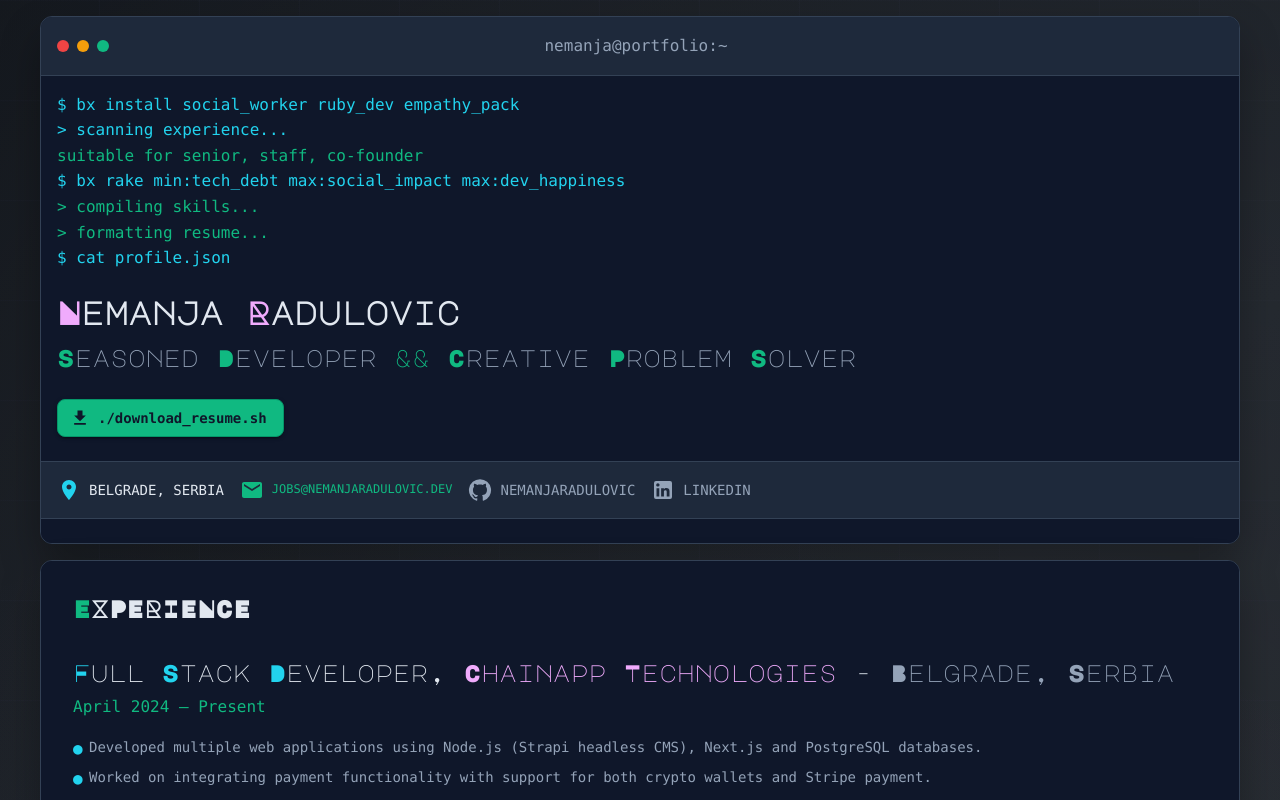
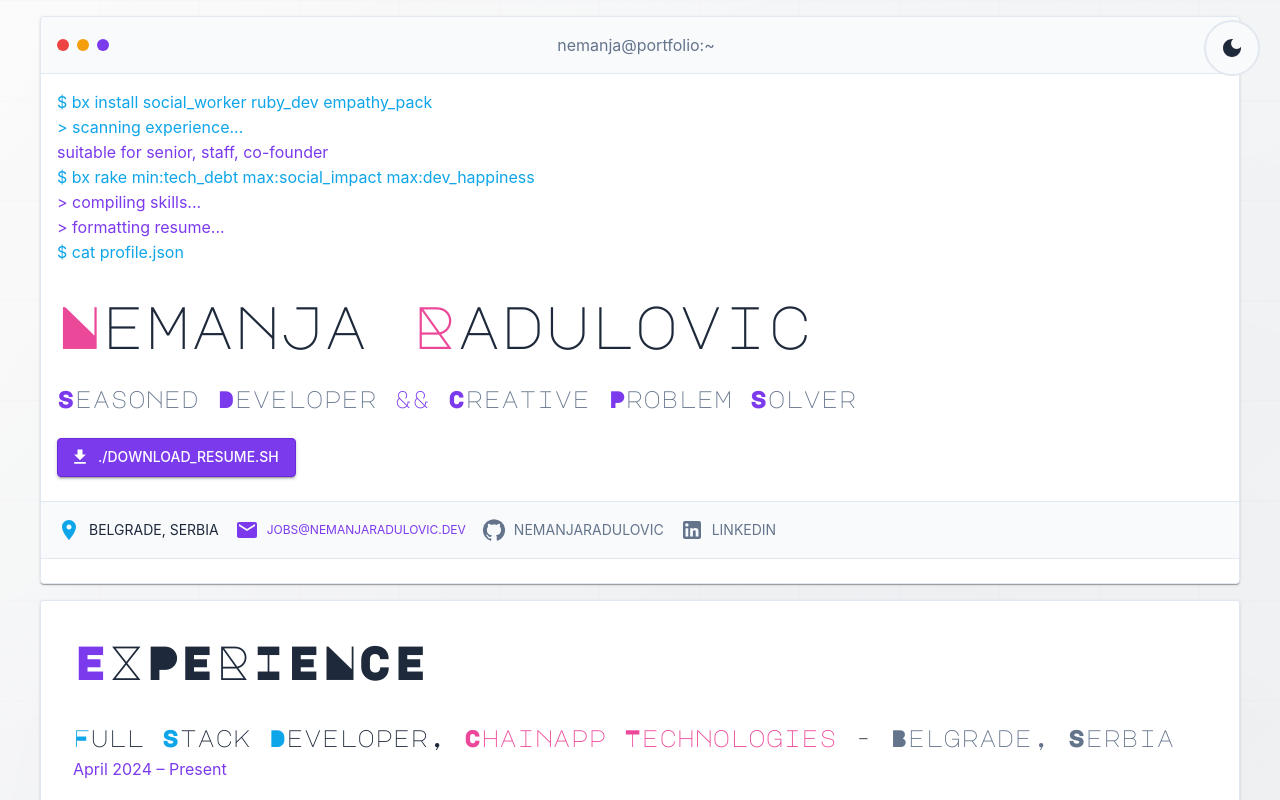
Before and after one commit to Nemanzh/my-cv-site, a Next.js app in the folder frontend/: page /en in a window 1280 px wide. Shown: the top 800 px of the page. Built offline with nearby package versions, Linux system fonts and the light colour scheme.

Commit message:
feat: Add dark and light theme

```diff
--- a/frontend/src/app/[locale]/page.tsx
+++ b/frontend/src/app/[locale]/page.tsx
@@ -3,7 +3,7 @@ import Hero from '@/components/Hero';
 import WorkExperience from '@/components/WorkExperience';
 import Education from '@/components/Education';
 import Skills from '@/components/Skills';
-import { Box } from '@mui/material';
+import ClientPageWrapper from '@/components/ClientPageWrapper';
 
 export default async function Home({
   params,
@@ -14,57 +14,11 @@ export default async function Home({
   setRequestLocale(locale);
 
   return (
-    <Box
-      component="main"
-      sx={{
-        minHeight: '100vh',
-        background: `
-          radial-gradient(circle at 20% 80%, rgba(120, 119, 198, 0.15) 0%, transparent 50%),
-          radial-gradient(circle at 80% 20%, rgba(255, 255, 255, 0.1) 0%, transparent 50%),
-          radial-gradient(circle at 40% 40%, rgba(120, 119, 198, 0.08) 0%, transparent 50%),
-          linear-gradient(135deg,
-            rgba(13, 17, 23, 1) 0%,
-            rgba(22, 27, 34, 1) 25%,
-            rgba(13, 17, 23, 1) 50%,
-            rgba(22, 27, 34, 1) 75%,
-            rgba(13, 17, 23, 1) 100%
-          )
-        `,
-        position: 'relative',
-        '&::before': {
-          content: '""',
-          position: 'fixed',
-          top: 0,
-          left: 0,
-          right: 0,
-          bottom: 0,
-          background: `
-            repeating-linear-gradient(
-              90deg,
-              transparent,
-              transparent 98px,
-              rgba(120, 119, 198, 0.03) 100px
-            ),
-            repeating-linear-gradient(
-              0deg,
-              transparent,
-              transparent 98px,
-              rgba(120, 119, 198, 0.03) 100px
-            )
-          `,
-          pointerEvents: 'none',
-          zIndex: 0,
-        },
-        '& > *': {
-          position: 'relative',
-          zIndex: 1,
-        },
-      }}
-    >
+    <ClientPageWrapper>
       <Hero />
       <WorkExperience />
       <Education />
       <Skills />
-    </Box>
+    </ClientPageWrapper>
   );
 }
--- /dev/null
+++ b/frontend/src/components/ClientPageWrapper.tsx
@@ -0,0 +1,97 @@
+'use client';
+
+import React from 'react';
+import { Box, useTheme } from '@mui/material';
+import ThemeToggle from './ThemeToggle';
+
+interface ClientPageWrapperProps {
+  children: React.ReactNode;
+}
+
+export default function ClientPageWrapper({
+  children,
+}: ClientPageWrapperProps) {
+  const theme = useTheme();
+  const isDark = theme.palette.mode === 'dark';
+
+  return (
+    <Box
+      component="main"
+      sx={{
+        minHeight: '100vh',
+        background: isDark
+          ? `
+            radial-gradient(circle at 20% 80%, rgba(120, 119, 198, 0.15) 0%, transparent 50%),
+            radial-gradient(circle at 80% 20%, rgba(255, 255, 255, 0.1) 0%, transparent 50%),
+            radial-gradient(circle at 40% 40%, rgba(120, 119, 198, 0.08) 0%, transparent 50%),
+            linear-gradient(135deg,
+              rgba(13, 17, 23, 1) 0%,
+              rgba(22, 27, 34, 1) 25%,
+              rgba(13, 17, 23, 1) 50%,
+              rgba(22, 27, 34, 1) 75%,
+              rgba(13, 17, 23, 1) 100%
+            )
+          `
+          : `
+            radial-gradient(circle at 20% 80%, rgba(124, 58, 237, 0.08) 0%, transparent 50%),
+            radial-gradient(circle at 80% 20%, rgba(0, 0, 0, 0.05) 0%, transparent 50%),
+            radial-gradient(circle at 40% 40%, rgba(124, 58, 237, 0.05) 0%, transparent 50%),
+            linear-gradient(135deg,
+              rgba(255, 255, 255, 1) 0%,
+              rgba(248, 250, 252, 1) 25%,
+              rgba(255, 255, 255, 1) 50%,
+              rgba(248, 250, 252, 1) 75%,
+              rgba(255, 255, 255, 1) 100%
+            )
+          `,
+        position: 'relative',
+        '&::before': {
+          content: '""',
+          position: 'fixed',
+          top: 0,
+          left: 0,
+          right: 0,
+          bottom: 0,
+          background: isDark
+            ? `
+              repeating-linear-gradient(
+                90deg,
+                transparent,
+                transparent 98px,
+                rgba(120, 119, 198, 0.03) 100px
+              ),
+              repeating-linear-gradient(
+                0deg,
+                transparent,
+                transparent 98px,
+                rgba(120, 119, 198, 0.03) 100px
+              )
+            `
+            : `
+              repeating-linear-gradient(
+                90deg,
+                transparent,
+                transparent 98px,
+                rgba(124, 58, 237, 0.02) 100px
+              ),
+              repeating-linear-gradient(
+                0deg,
+                transparent,
+                transparent 98px,
+                rgba(124, 58, 237, 0.02) 100px
+              )
+            `,
+          pointerEvents: 'none',
+          zIndex: 0,
+        },
+        '& > *': {
+          position: 'relative',
+          zIndex: 1,
+        },
+      }}
+    >
+      <ThemeToggle />
+      {children}
+    </Box>
+  );
+}
--- a/frontend/src/components/ThemeProvider.tsx
+++ b/frontend/src/components/ThemeProvider.tsx
@@ -1,11 +1,11 @@
 'use client';
 
-import React from 'react';
+import React, { createContext, useContext, useState, useEffect } from 'react';
 import {
   ThemeProvider as MuiThemeProvider,
   createTheme,
 } from '@mui/material/styles';
-import { CssBaseline } from '@mui/material';
+import CssBaseline from '@mui/material/CssBaseline';
 
 declare module '@mui/material/styles' {
   interface Palette {
@@ -41,209 +41,173 @@ declare module '@mui/material/styles' {
   }
 }
 
-const theme = createTheme({
-  palette: {
-    mode: 'light',
-    primary: {
-      main: '#2563eb',
+// Step 1: Define types
+type ThemeMode = 'light' | 'dark';
+
+interface ThemeContextType {
+  mode: ThemeMode;
+  toggleTheme: () => void;
+}
+
+// Step 2: Create context
+const ThemeContext = createContext<ThemeContextType | undefined>(undefined);
+
+// Step 3: Custom hook to use theme
+export const useThemeMode = () => {
+  const context = useContext(ThemeContext);
+  if (!context) {
+    throw new Error('useThemeMode must be used within a ThemeProvider');
+  }
+  return context;
+};
+
+// Step 4: Extend MUI theme interface
+declare module '@mui/material/styles' {
+  interface Palette {
+    terminal: {
+      background: string;
+      header: string;
+      border: string;
+      text: string;
+      textSecondary: string;
+      cyan: string;
+      green: string;
+      greenDark: string;
+      red: string;
+      yellow: string;
+      magenta: string;
+    };
+  }
+
+  interface PaletteOptions {
+    terminal?: {
+      background?: string;
+      header?: string;
+      border?: string;
+      text?: string;
+      textSecondary?: string;
+      cyan?: string;
+      green?: string;
+      greenDark?: string;
+      red?: string;
+      yellow?: string;
+      magenta?: string;
+    };
+  }
+}
+
+// Step 5: Define color palettes
+const getColors = (mode: ThemeMode) => {
+  if (mode === 'dark') {
+    return {
+      background: {
+        default: '#0d1117',
+        paper: '#161b22',
       },
-    secondary: {
-      main: '#64748b',
+      terminal: {
+        background: '#0d1117',
+        header: '#161b22',
+        border: '#30363d',
+        text: '#f0f6fc',
+        textSecondary: '#8b949e',
+        cyan: '#00d8ff',
+        green: '#7c3aed',
+        greenDark: '#6d28d9',
+        red: '#ff6b6b',
+        yellow: '#ffd700',
+        magenta: '#ff6ac1',
       },
+    };
+  } else {
+    return {
       background: {
         default: '#ffffff',
         paper: '#f8fafc',
       },
-    text: {
-      primary: '#1e293b',
-      secondary: '#64748b',
-    },
       terminal: {
-      background: '#0f172a',
-      header: '#1e293b',
-      border: '#334155',
-      text: '#e2e8f0',
-      textSecondary: '#94a3b8',
-      cyan: '#22d3ee',
-      green: '#10b981',
-      greenDark: '#059669',
+        background: '#ffffff',
+        header: '#f8fafc',
+        border: '#e2e8f0',
+        text: '#1e293b',
+        textSecondary: '#64748b',
+        cyan: '#0ea5e9',
+        green: '#7c3aed',
+        greenDark: '#6d28d9',
         red: '#ef4444',
         yellow: '#f59e0b',
-      magenta: '#f0abfc',
+        magenta: '#ec4899',
       },
+    };
+  }
+};
+
+// Step 6: Theme Provider Component
+export default function ThemeProvider({
+  children,
+}: {
+  children: React.ReactNode;
+}) {
+  const [mode, setMode] = useState<ThemeMode>('dark');
+
+  // Step 7: Load saved theme on mount
+  useEffect(() => {
+    const savedTheme = localStorage.getItem('theme') as ThemeMode;
+    if (savedTheme) {
+      setMode(savedTheme);
+    } else {
+      // Check system preference
+      const systemPrefersDark = window.matchMedia(
+        '(prefers-color-scheme: dark)'
+      ).matches;
+      setMode(systemPrefersDark ? 'dark' : 'light');
+    }
+  }, []);
+
+  // Step 8: Toggle function
+  const toggleTheme = () => {
+    const newMode = mode === 'dark' ? 'light' : 'dark';
+    setMode(newMode);
+    localStorage.setItem('theme', newMode);
+  };
+
+  // Step 9: Create theme
+  const colors = getColors(mode);
+  const theme = createTheme({
+    palette: {
+      mode,
+      ...colors,
     },
     typography: {
-    fontFamily:
-      'ui-monospace, SFMono-Regular, "SF Mono", Menlo, Consolas, "Liberation Mono", monospace',
+      fontFamily: '"Inter", "Segoe UI", "Roboto", sans-serif',
       h1: {
-      fontSize: '2.5rem',
-      fontWeight: 700,
-      lineHeight: 1.2,
-      fontFamily:
-        'var(--font-major-mono-display), ui-monospace, SFMono-Regular, "SF Mono", Menlo, Consolas, "Liberation Mono", monospace',
+        fontFamily: '"Major Mono Display", monospace',
+        fontWeight: 400,
       },
       h2: {
-      fontSize: '2rem',
-      fontWeight: 700,
-      lineHeight: 1.1,
-      fontFamily:
-        'var(--font-major-mono-display), ui-monospace, SFMono-Regular, "SF Mono", Menlo, Consolas, "Liberation Mono", monospace',
+        fontFamily: '"Major Mono Display", monospace',
+        fontWeight: 400,
       },
       h3: {
-      fontSize: '1.5rem',
-      fontWeight: 700,
-      lineHeight: 1.3,
-      fontFamily:
-        'var(--font-major-mono-display), ui-monospace, SFMono-Regular, "SF Mono", Menlo, Consolas, "Liberation Mono", monospace',
+        fontFamily: '"Major Mono Display", monospace',
+        fontWeight: 400,
       },
       h4: {
-      fontSize: '1.25rem',
-      fontWeight: 700,
-      lineHeight: 1.3,
-      fontFamily:
-        'var(--font-major-mono-display), ui-monospace, SFMono-Regular, "SF Mono", Menlo, Consolas, "Liberation Mono", monospace',
+        fontFamily: '"Major Mono Display", monospace',
+        fontWeight: 400,
       },
       h5: {
+        fontFamily: '"Major Mono Display", monospace',
         fontWeight: 400,
-      lineHeight: 1.4,
-      fontFamily:
-        'var(--font-major-mono-display), ui-monospace, SFMono-Regular, "SF Mono", Menlo, Consolas, "Liberation Mono", monospace',
-    },
-    h6: {
-      fontSize: '1rem',
-      fontWeight: 700,
-      lineHeight: 1.4,
-      fontFamily:
-        'var(--font-major-mono-display), ui-monospace, SFMono-Regular, "SF Mono", Menlo, Consolas, "Liberation Mono", monospace',
-    },
-    body1: {
-      fontSize: '1rem',
-      lineHeight: 1.6,
-      fontFamily:
-        'ui-monospace, SFMono-Regular, "SF Mono", Menlo, Consolas, "Liberation Mono", monospace',
-    },
-    caption: {
-      fontFamily:
-        'ui-monospace, SFMono-Regular, "SF Mono", Menlo, Consolas, "Liberation Mono", monospace',
-    },
-  },
-  components: {
-    MuiButton: {
-      styleOverrides: {
-        root: {
-          textTransform: 'none',
-          borderRadius: '8px',
-          fontWeight: 600,
-          fontFamily:
-            'ui-monospace, SFMono-Regular, "SF Mono", Menlo, Consolas, "Liberation Mono", monospace',
-          transition: 'all 0.2s ease-in-out',
-        },
-        contained: {
-          '&:hover': {
-            boxShadow: '0 0 20px rgba(16, 185, 129, 0.3)',
-            transform: 'translateY(-2px)',
-          },
-          '&.terminal-download': {
-            fontWeight: 600,
-            textTransform: 'none',
-            fontFamily:
-              'ui-monospace, SFMono-Regular, "SF Mono", Menlo, Consolas, "Liberation Mono", monospace',
-            maxWidth: 'fit-content',
-            transition: 'all 0.2s ease-in-out',
-          },
-        },
-      },
-    },
-    MuiCard: {
-      styleOverrides: {
-        root: {
-          borderRadius: '12px',
-          overflow: 'hidden',
-          '&.terminal-window': {
-            boxShadow: '0 20px 40px rgba(0, 0, 0, 0.3)',
-          },
-        },
-      },
-    },
-    MuiCardContent: {
-      styleOverrides: {
-        root: {
-          '&:last-child': {
-            paddingBottom: 24,
-          },
-        },
-      },
-    },
-    MuiTypography: {
-      styleOverrides: {
-        h2: {
-          '&.terminal-name': {
-            fontWeight: 700,
-            lineHeight: 1.1,
-            textAlign: 'left',
-            fontFamily:
-              'ui-monospace, SFMono-Regular, "SF Mono", Menlo, Consolas, "Liberation Mono", monospace',
-          },
-        },
-        h5: {
-          '&.terminal-title': {
-            fontWeight: 400,
-            lineHeight: 1.4,
-            textAlign: 'left',
-            fontFamily:
-              'ui-monospace, SFMono-Regular, "SF Mono", Menlo, Consolas, "Liberation Mono", monospace',
-          },
-        },
-        body1: {
-          '&.terminal-header-text': {
-            fontFamily:
-              'ui-monospace, SFMono-Regular, "SF Mono", Menlo, Consolas, "Liberation Mono", monospace',
-          },
-        },
-        body2: {
-          '&.terminal-contact-text': {
-            whiteSpace: 'nowrap',
-          },
-          '&.terminal-contact-social': {
-            fontWeight: 500,
-            whiteSpace: 'nowrap',
-          },
-        },
-        caption: {
-          '&.terminal-contact-email': {
-            fontWeight: 500,
-            whiteSpace: 'nowrap',
-          },
-        },
-      },
-    },
-    MuiLink: {
-      styleOverrides: {
-        root: {
-          textDecoration: 'none',
-          display: 'flex',
-          alignItems: 'center',
-          gap: '8px',
-          fontWeight: 500,
-          whiteSpace: 'nowrap',
-          '&:hover': {
-            textDecoration: 'underline',
-          },
-        },
-      },
       },
     },
   });
 
-interface ThemeProviderProps {
-  children: React.ReactNode;
-}
-
-export default function ThemeProvider({ children }: ThemeProviderProps) {
   return (
+    <ThemeContext.Provider value={{ mode, toggleTheme }}>
       <MuiThemeProvider theme={theme}>
         <CssBaseline />
         {children}
       </MuiThemeProvider>
+    </ThemeContext.Provider>
   );
 }
--- /dev/null
+++ b/frontend/src/components/ThemeToggle.tsx
@@ -0,0 +1,40 @@
+'use client';
+
+import React from 'react';
+import { IconButton, useTheme } from '@mui/material';
+import { LightMode, DarkMode } from '@mui/icons-material';
+import { useThemeMode } from './ThemeProvider';
+
+export default function ThemeToggle() {
+  const theme = useTheme();
+  const { mode, toggleTheme } = useThemeMode();
+
+  return (
+    <IconButton
+      onClick={toggleTheme}
+      sx={{
+        position: 'fixed',
+        top: 20,
+        right: 20,
+        zIndex: 1000,
+        backgroundColor: theme.palette.terminal.header,
+        border: `2px solid ${theme.palette.terminal.border}`,
+        color: theme.palette.terminal.text,
+        width: 56,
+        height: 56,
+        '&:hover': {
+          backgroundColor: theme.palette.terminal.border,
+          transform: 'scale(1.1)',
+          boxShadow: `0 4px 20px ${theme.palette.terminal.cyan}40`,
+        },
+        transition: 'all 0.3s ease-in-out',
+      }}
+    >
+      {mode === 'dark' ? (
+        <LightMode sx={{ fontSize: 24 }} />
+      ) : (
+        <DarkMode sx={{ fontSize: 24 }} />
+      )}
+    </IconButton>
+  );
+}
```
Lines whose indentation alone changed are shown as unchanged.
